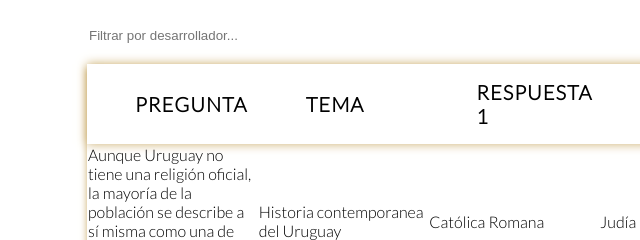
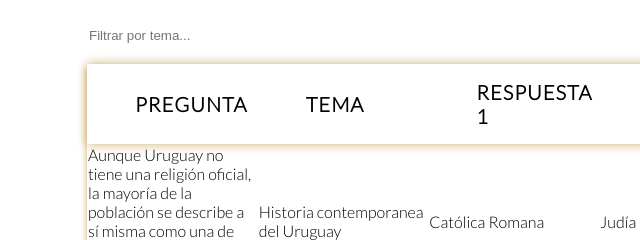
Before and after one commit to manurrubio/RPA, a website: page index.html in a window 1280 px wide. Shown: the top 240 px of the page, 41-681 px from the left. Drawn offline with Linux system fonts and the light colour scheme.

Commit message:
add filtrar por

```diff
--- a/index.html
+++ b/index.html
@@ -12,7 +12,7 @@
       <input
         type="text"
         id="searchInput"
-        placeholder="Filtrar por desarrollador..."
+        placeholder="Filtrar por tema..."
       />
 
       <table>
```
